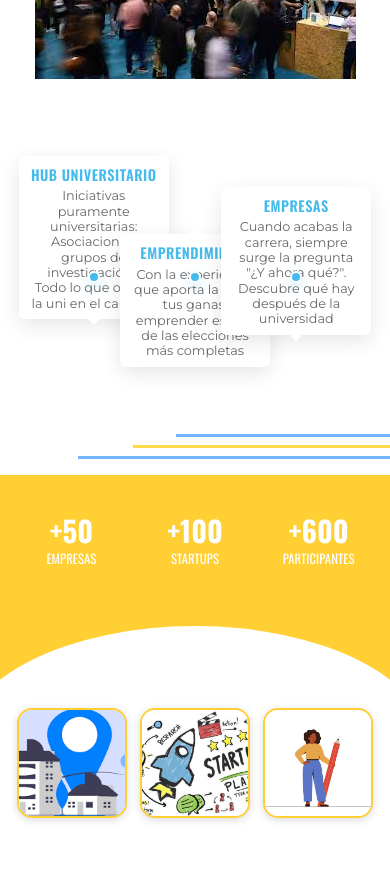
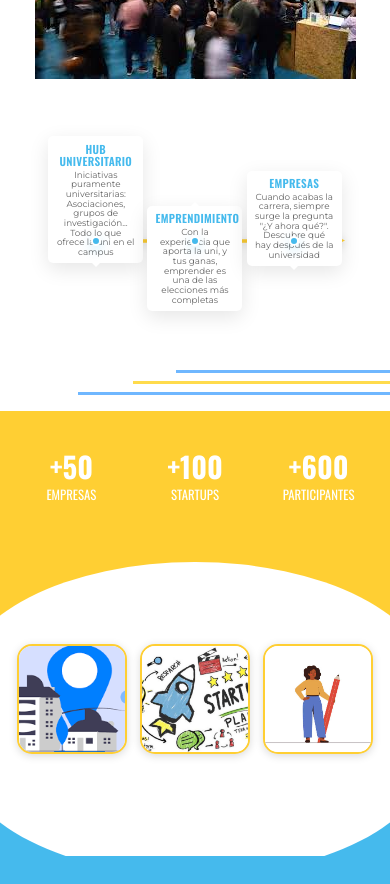
Before and after one commit to openuc3massociation/univ_summit, a React (Vite) app: page / in a window 390 px wide. Shown: the part 1620-2504 px from the top of the page. Built offline with nearby package versions, Linux system fonts and the light colour scheme.

Commit message:
Small modification to roadmap (responsive)

```diff
--- a/src/styles/components/About.css
+++ b/src/styles/components/About.css
@@ -305,44 +305,45 @@
 /* Responsive para roadmap */
 @media (max-width: 768px) {
   .about-roadmap {
-    padding: 1.5rem 0.5rem;
+    padding: 1rem 0.5rem;
+    margin-top: 1.5rem;
   }
 
   .roadmap-timeline {
-    height: 220px;
-    padding: 0 1%;
+    height: 180px;
+    padding: 0 2%;
   }
 
   .timeline-arrow {
-    left: 3%;
-    right: 3%;
-    height: 4px;
+    left: 4%;
+    right: 4%;
+    height: 3px;
   }
 
   .roadmap-point {
-    width: 120px !important;
+    width: 100px !important;
     height: 100% !important;
   }
 
   .roadmap-point:nth-child(2) .point-content {
-    top: -5% !important;
+    top: -8% !important;
   }
 
   .roadmap-point:nth-child(2) .point-line {
-    height: calc(40% - 20px) !important;
+    height: calc(35% - 15px) !important;
   }
 
   .roadmap-point:nth-child(3) .point-line {
-    height: calc(40% - 20px) !important;
+    height: calc(35% - 15px) !important;
   }
 
   .roadmap-point:nth-child(4) .point-line {
-    height: calc(40% - 20px) !important;
+    height: calc(35% - 15px) !important;
   }
 
   .point-circle {
-    width: 12px !important;
-    height: 12px !important;
+    width: 10px !important;
+    height: 10px !important;
     border: 2px solid #ffffff !important;
   }
 
@@ -351,41 +352,42 @@
   }
 
   .point-content {
-    min-width: 150px !important;
-    max-width: 140px !important;
-    padding: 0.5rem 0.7rem !important;
-    border-radius: 6px !important;
+    min-width: 85px !important;
+    max-width: 95px !important;
+    padding: 0.4rem 0.5rem !important;
+    border-radius: 5px !important;
   }
 
   .point-content h3 {
-    font-size: 0.9rem !important;
-    margin-bottom: 0.2rem !important;
-    letter-spacing: 0.5px !important;
+    font-size: 0.7rem !important;
+    margin-bottom: 0.15rem !important;
+    letter-spacing: 0.3px !important;
+    line-height: 1.1 !important;
   }
 
   .point-content p {
-    font-size: 0.8rem !important;
-    line-height: 1.2 !important;
+    font-size: 0.55rem !important;
+    line-height: 1.1 !important;
   }
 
   .content-up::after {
-    border-left: 6px solid transparent;
-    border-right: 6px solid transparent;
-    border-top: 6px solid #ffffff;
-    bottom: -6px;
+    border-left: 4px solid transparent;
+    border-right: 4px solid transparent;
+    border-top: 4px solid #ffffff;
+    bottom: -4px;
   }
 
   .content-down::before {
-    border-left: 6px solid transparent;
-    border-right: 6px solid transparent;
-    border-bottom: 6px solid #ffffff;
-    top: -6px;
+    border-left: 4px solid transparent;
+    border-right: 4px solid transparent;
+    border-bottom: 4px solid #ffffff;
+    top: -4px;
   }
 
   .arrow-head {
-    right: -10px;
-    border-left: 15px solid #FFCF33;
-    border-top: 8px solid transparent;
-    border-bottom: 8px solid transparent;
+    right: -7px;
+    border-left: 10px solid #FFCF33;
+    border-top: 5px solid transparent;
+    border-bottom: 5px solid transparent;
   }
 }
```
